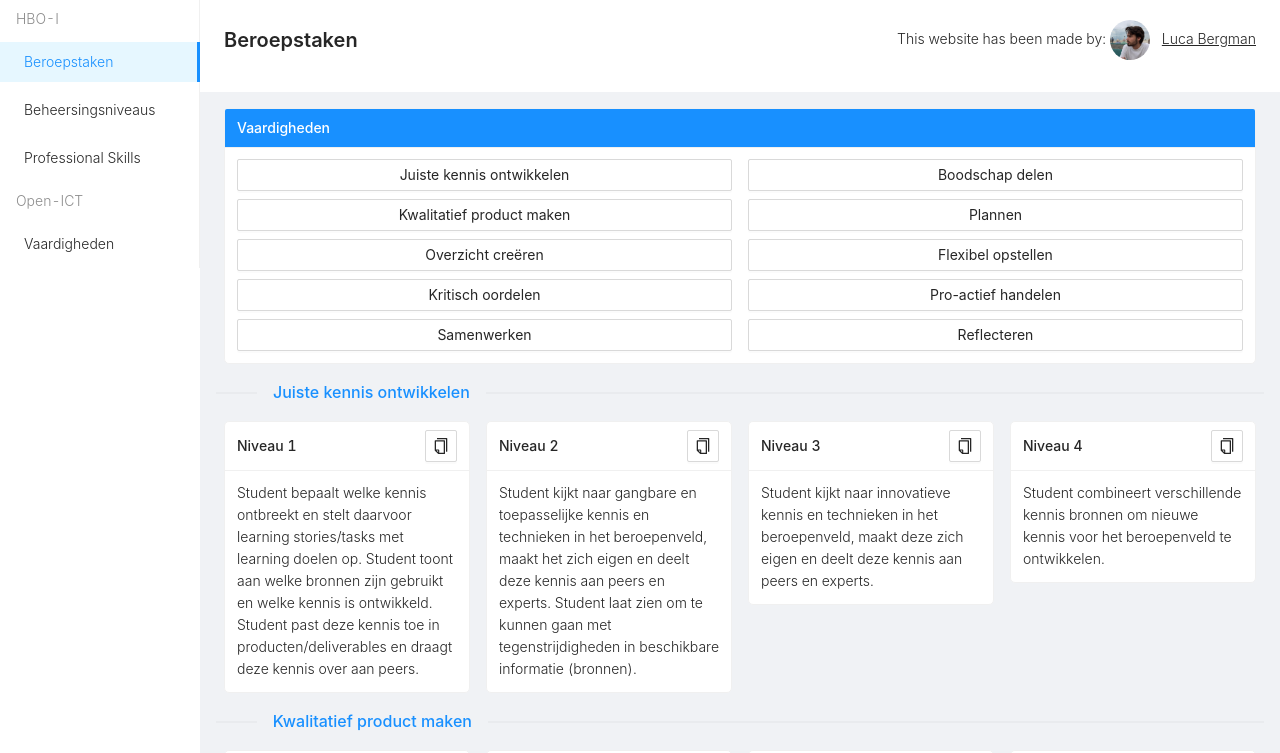
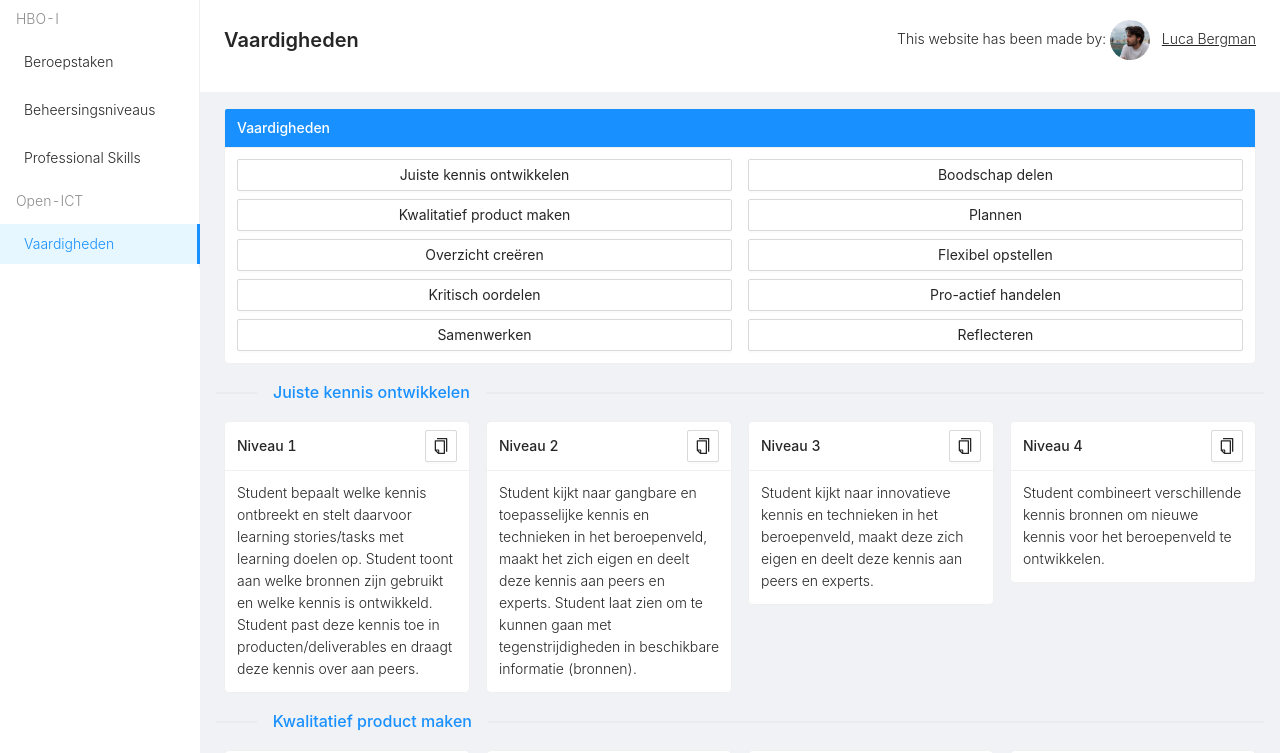
Before and after one commit to spark-156/leveling-education-framework, a React (Create React App) app in the folder frontend/: page /vaardigheden in a window 1280 px wide. Shown: the top 753 px of the page. Built offline with nearby package versions, Linux system fonts and the light colour scheme.

Commit message:
better routing, no navbar rerender and better state management

```diff
--- a/frontend/src/App.js
+++ b/frontend/src/App.js
@@ -15,6 +15,7 @@ import { Layout } from "antd";
 import CustomRoute from "./components/CustomRoute";
 import { useSelector, useDispatch } from "react-redux";
 import { setBreakpoint, selectBreakpoint } from "./store/breakpointSlice";
+import { Navbar } from "./components/Navbar";
 
 const { Sider, Content } = Layout
 
@@ -37,48 +38,44 @@ function App() {
       >
         <TopicMenu />
       </Sider>
+      <Layout>
+        <Navbar />
+        <Content>
 
-      <Content>
           <Switch>
             <CustomRoute
-            showBackIcon={breakpoint}
-            collapsed={breakpoint}
+              pageTitle="Beroepstaken"
               path="/"
               exact
             >
               <Hboi />
             </CustomRoute>
             <CustomRoute
-            showBackIcon={breakpoint}
-            collapsed={breakpoint}
               path='/vaardigheden'
+              pageTitle="Vaardigheden"
             >
               <Vaardigheden />
             </CustomRoute>
             <CustomRoute
-            showBackIcon={breakpoint}
-            collapsed={breakpoint}
+              pageTitle="Beheersingsniveaus"
               path='/beheersingsniveaus'
             >
               <Beheersingsniveaus />
             </CustomRoute>
             <CustomRoute
-            showBackIcon={breakpoint}
-            collapsed={breakpoint}
+              pageTitle="Professional Skills"
               path='/professionalskills'
             >
               <ProfessionalSkills />
             </CustomRoute>
             <CustomRoute
-            showBackIcon={breakpoint}
-            collapsed={breakpoint}
+              pageTitle="Redirecting"
               path='/hboi/:architectuurlaag/:activiteit'
             >
               <RedirectHboi />
             </CustomRoute>
             <CustomRoute
-            showBackIcon={breakpoint}
-            collapsed={breakpoint}
+              pageTitle="Not Found"
               path='*'
             >
               <PageNotFound />
@@ -86,6 +83,7 @@ function App() {
           </Switch>
         </Content>
       </Layout>
+    </Layout>
   </Router>
 }
 
--- a/frontend/src/components/CustomRoute.jsx
+++ b/frontend/src/components/CustomRoute.jsx
@@ -1,28 +1,24 @@
 import React from "react";
-import { Layout } from "antd";
 import { Route } from "react-router-dom";
 import { PageContainer } from "./PageContainer";
-import { Navbar } from "./Navbar";
+import { useDispatch } from "react-redux";
+import { setKey } from "../store/selectedKeySlice";
 
 export default function CustomRoute ({
-  pageTitle = "",
-  showBackIcon = false,
+  pageTitle,
   path,
-  exact = false,
   children,
+  ...props
 }) {
+  const dispatch = useDispatch()
+  dispatch((setKey(pageTitle)))
+
   return <Route
     path={path}
-    exact={exact}
+    {...props}
   >
-    <Layout>
-      <Navbar
-        showBackIcon={showBackIcon}
-        pageTitle={pageTitle}
-      />
-      <PageContainer >
-        {children}
-      </PageContainer>
-    </Layout>
+    <PageContainer >
+      {children}
+    </PageContainer>
   </Route>
 }
--- a/frontend/src/components/Navbar.jsx
+++ b/frontend/src/components/Navbar.jsx
@@ -4,17 +4,19 @@ import { MenuOutlined } from "@ant-design/icons";
 import { TopicMenu } from "./TopicMenu";
 import { useSelector } from "react-redux";
 import { selectKey } from "../store/selectedKeySlice";
+import { selectBreakpoint } from "../store/breakpointSlice";
 import { LucaBergmanProfile } from "./LucaBergmanProfile";
 
-export function Navbar ({ showBackIcon = false }) {
+export function Navbar () {
   const [visible, setVisible] = useState(false);
   const title = useSelector(selectKey)
+  const breakpoint = useSelector(selectBreakpoint)
 
   return <PageHeader
     style={{ background: "#fff", position: "sticky", top: 0, zIndex: 1, width: "100%" }}
     onBack={() => setVisible(true)}
     title={title}
-    backIcon={showBackIcon ? <MenuOutlined /> : null}
+    backIcon={breakpoint ? <MenuOutlined /> : null}
     extra={<LucaBergmanProfile />}
   >
     <Drawer
--- a/frontend/src/components/TopicMenu.jsx
+++ b/frontend/src/components/TopicMenu.jsx
@@ -1,16 +1,14 @@
 import React from "react";
 import { Menu } from "antd";
 import { Link } from "react-router-dom";
-import { useSelector, useDispatch } from "react-redux";
-import { setKey, selectKey } from "../store/selectedKeySlice";
+import { useSelector } from "react-redux";
+import { selectKey } from "../store/selectedKeySlice";
 
 export function TopicMenu({ onClick }) {
   const key = useSelector(selectKey)
-  const dispatch = useDispatch()
 
   return <Menu
     theme="light"
-    // defaultSelectedKeys={['Beroepstaken']}
     selectedKeys={[key]}
     mode="inline"
     onClick={onClick}
@@ -18,17 +16,17 @@ export function TopicMenu({ onClick }) {
     <Menu.ItemGroup
       title="HBO-I"
     >
-      <Menu.Item key="Beroepstaken" onClick={() => dispatch(setKey("Beroepstaken"))}>
+      <Menu.Item key="Beroepstaken">
         <Link to='/'>
             Beroepstaken
         </Link>
       </Menu.Item>
-      <Menu.Item key="Beheersingsniveaus" onClick={() => dispatch(setKey("Beheersingsniveaus"))}>
+      <Menu.Item key="Beheersingsniveaus">
         <Link to='/beheersingsniveaus'>
             Beheersingsniveaus
         </Link>
       </Menu.Item>
-      <Menu.Item key="Professional Skills" onClick={() => dispatch(setKey("Professional Skills"))}>
+      <Menu.Item key="Professional Skills">
         <Link to='/professionalskills'>
             Professional Skills
         </Link>
@@ -37,7 +35,7 @@ export function TopicMenu({ onClick }) {
     <Menu.ItemGroup
       title="Open-ICT"
     >
-      <Menu.Item key="Vaardigheden" onClick={() => dispatch(setKey("Vaardigheden"))}>
+      <Menu.Item key="Vaardigheden">
         <Link to='/vaardigheden'>
             Vaardigheden
         </Link>
```
Lines whose indentation alone changed are shown as unchanged.
